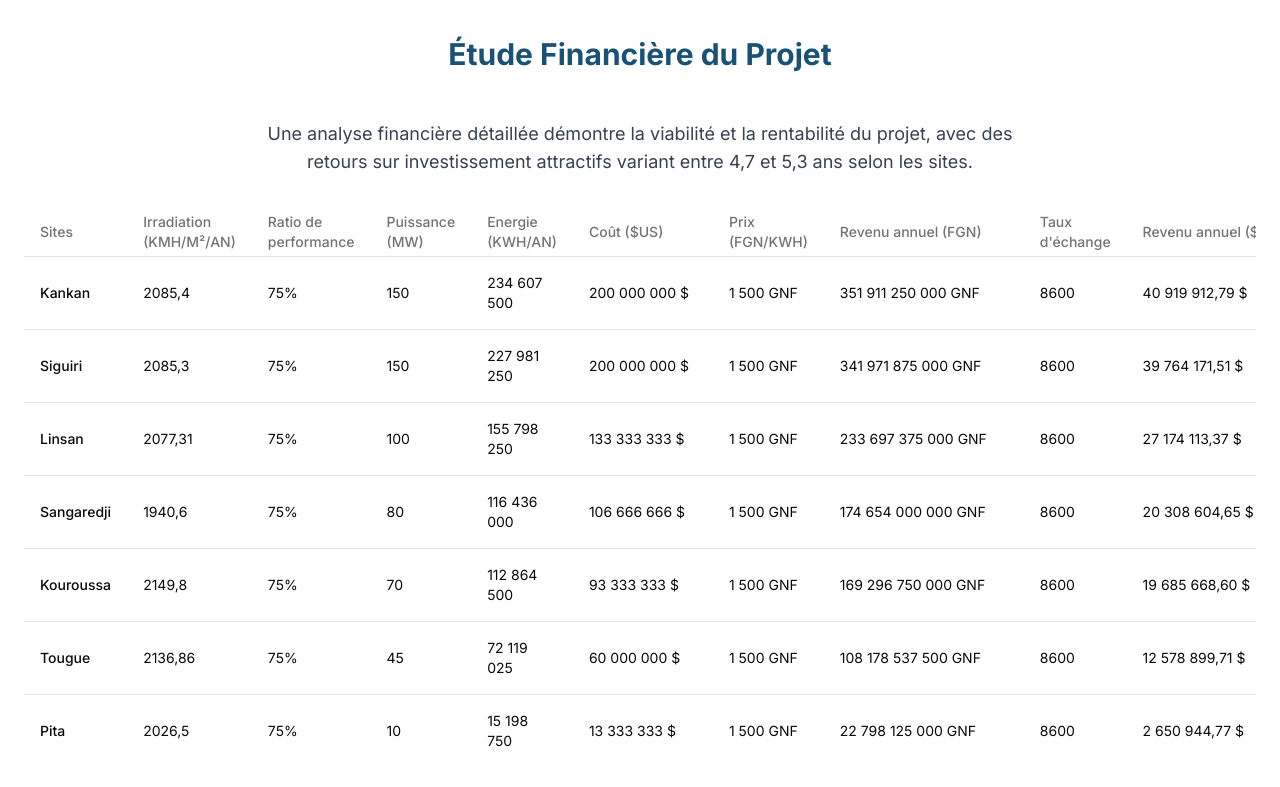
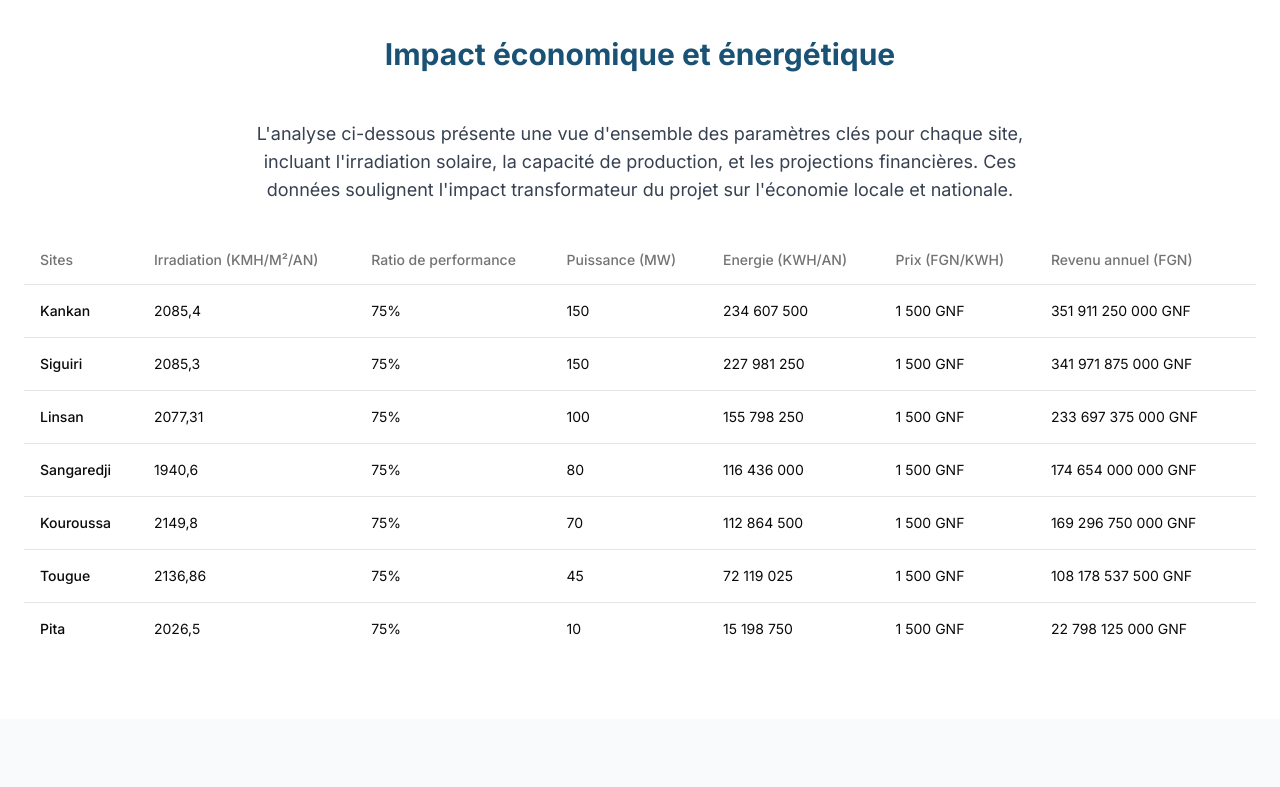
Before and after one commit to NormalGuy42/serg, a Next.js app: page /projets in a window 1280 px wide. Shown: the part 3180-3967 px from the top of the page. Built offline with nearby package versions, Linux system fonts and the light colour scheme.

Commit message:
Changing Financial Table

```diff
--- a/app/projets/page.tsx
+++ b/app/projets/page.tsx
@@ -175,12 +175,11 @@ const Projects = () => {
         <section className="py-16 bg-white">
           <div className="container mx-auto px-4 md:px-6">
             <h2 className="text-3xl font-bold text-center mb-12 text-solar-blue">
-              Étude Financière du Projet
+              Impact économique et énergétique
             </h2>
             <div className="mb-8 max-w-3xl mx-auto text-center">
               <p className="text-lg text-gray-700">
-                Une analyse financière détaillée démontre la viabilité et la rentabilité du projet,
-                avec des retours sur investissement attractifs variant entre 4,7 et 5,3 ans selon les sites.
+              L'analyse ci-dessous présente une vue d'ensemble des paramètres clés pour chaque site, incluant l'irradiation solaire, la capacité de production, et les projections financières. Ces données soulignent l'impact transformateur du projet sur l'économie locale et nationale.
               </p>
             </div>
             <FinancialTable />
--- a/components/FinancialTable.tsx
+++ b/components/FinancialTable.tsx
@@ -15,12 +15,8 @@ import {
         ratio: "75%",
         puissance: "150",
         energie: "234 607 500",
-        cout: "200 000 000 $",
         prix: "1 500 GNF",
         revenuGNF: "351 911 250 000 GNF",
-        taux: "8600",
-        revenuUSD: "40 919 912,79 $",
-        delai: "4,9"
       },
       {
         site: "Siguiri",
@@ -28,12 +24,8 @@ import {
         ratio: "75%",
         puissance: "150",
         energie: "227 981 250",
-        cout: "200 000 000 $",
         prix: "1 500 GNF",
         revenuGNF: "341 971 875 000 GNF",
-        taux: "8600",
-        revenuUSD: "39 764 171,51 $",
-        delai: "5,0"
       },
       {
         site: "Linsan",
@@ -41,12 +33,8 @@ import {
         ratio: "75%",
         puissance: "100",
         energie: "155 798 250",
-        cout: "133 333 333 $",
         prix: "1 500 GNF",
         revenuGNF: "233 697 375 000 GNF",
-        taux: "8600",
-        revenuUSD: "27 174 113,37 $",
-        delai: "4,9"
       },
       {
         site: "Sangaredji",
@@ -54,12 +42,8 @@ import {
         ratio: "75%",
         puissance: "80",
         energie: "116 436 000",
-        cout: "106 666 666 $",
         prix: "1 500 GNF",
         revenuGNF: "174 654 000 000 GNF",
-        taux: "8600",
-        revenuUSD: "20 308 604,65 $",
-        delai: "5,3"
       },
       {
         site: "Kouroussa",
@@ -67,12 +51,8 @@ import {
         ratio: "75%",
         puissance: "70",
         energie: "112 864 500",
-        cout: "93 333 333 $",
         prix: "1 500 GNF",
         revenuGNF: "169 296 750 000 GNF",
-        taux: "8600",
-        revenuUSD: "19 685 668,60 $",
-        delai: "4,7"
       },
       {
         site: "Tougue",
@@ -80,12 +60,8 @@ import {
         ratio: "75%",
         puissance: "45",
         energie: "72 119 025",
-        cout: "60 000 000 $",
         prix: "1 500 GNF",
         revenuGNF: "108 178 537 500 GNF",
-        taux: "8600",
-        revenuUSD: "12 578 899,71 $",
-        delai: "4,8"
       },
       {
         site: "Pita",
@@ -93,12 +69,8 @@ import {
         ratio: "75%",
         puissance: "10",
         energie: "15 198 750",
-        cout: "13 333 333 $",
         prix: "1 500 GNF",
         revenuGNF: "22 798 125 000 GNF",
-        taux: "8600",
-        revenuUSD: "2 650 944,77 $",
-        delai: "5,0"
       }
     ];
 
@@ -112,12 +84,8 @@ import {
               <TableHead>Ratio de performance</TableHead>
               <TableHead>Puissance (MW)</TableHead>
               <TableHead>Energie (KWH/AN)</TableHead>
-              <TableHead>Coût ($US)</TableHead>
               <TableHead>Prix (FGN/KWH)</TableHead>
               <TableHead>Revenu annuel (FGN)</TableHead>
-              <TableHead>Taux d'échange</TableHead>
-              <TableHead>Revenu annuel ($US)</TableHead>
-              <TableHead>Délai ROI</TableHead>
             </TableRow>
           </TableHeader>
           <TableBody>
@@ -128,12 +96,8 @@ import {
                 <TableCell>{row.ratio}</TableCell>
                 <TableCell>{row.puissance}</TableCell>
                 <TableCell>{row.energie}</TableCell>
-                <TableCell className="min-w-[140px]">{row.cout}</TableCell>
                 <TableCell>{row.prix}</TableCell>
                 <TableCell className="min-w-[200px]">{row.revenuGNF}</TableCell>
-                <TableCell>{row.taux}</TableCell>
-                <TableCell className="min-w-[200px]">{row.revenuUSD}</TableCell>
-                <TableCell>{row.delai}</TableCell>
               </TableRow>
             ))}
           </TableBody>
```
